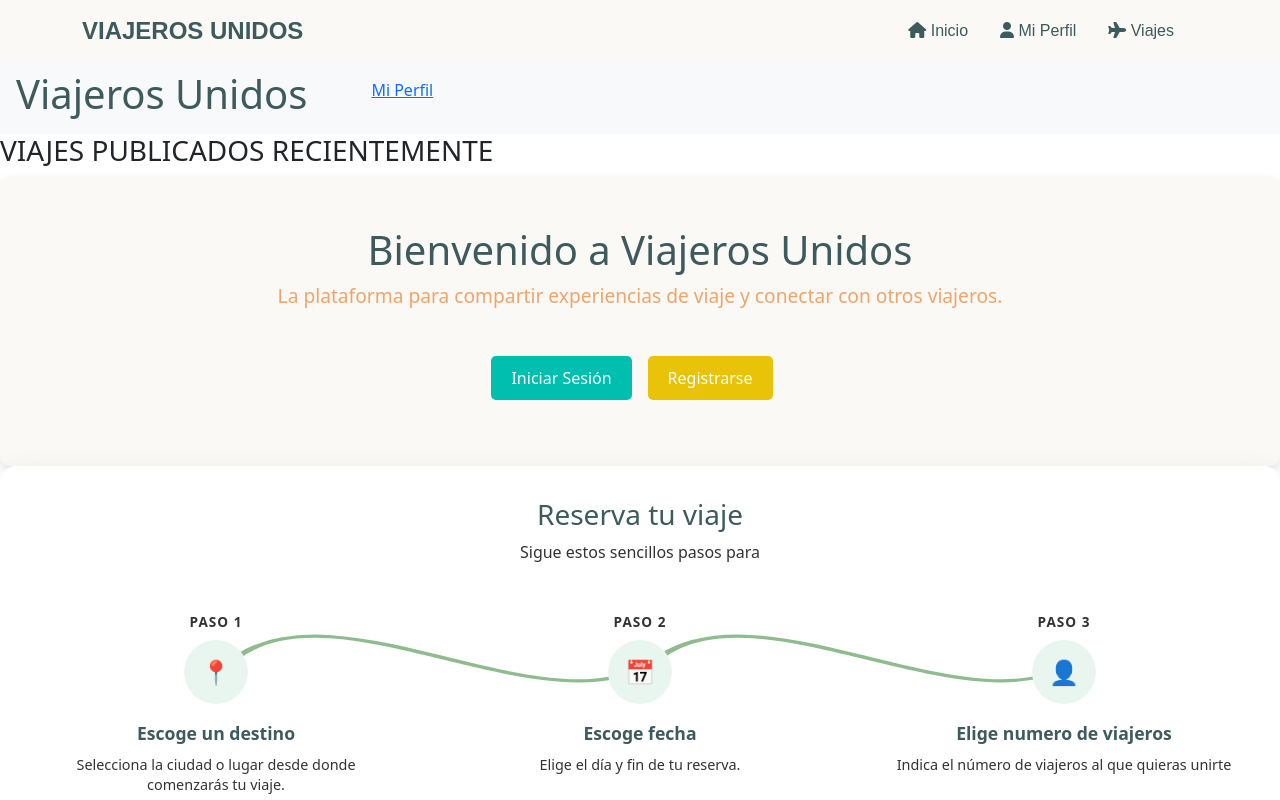
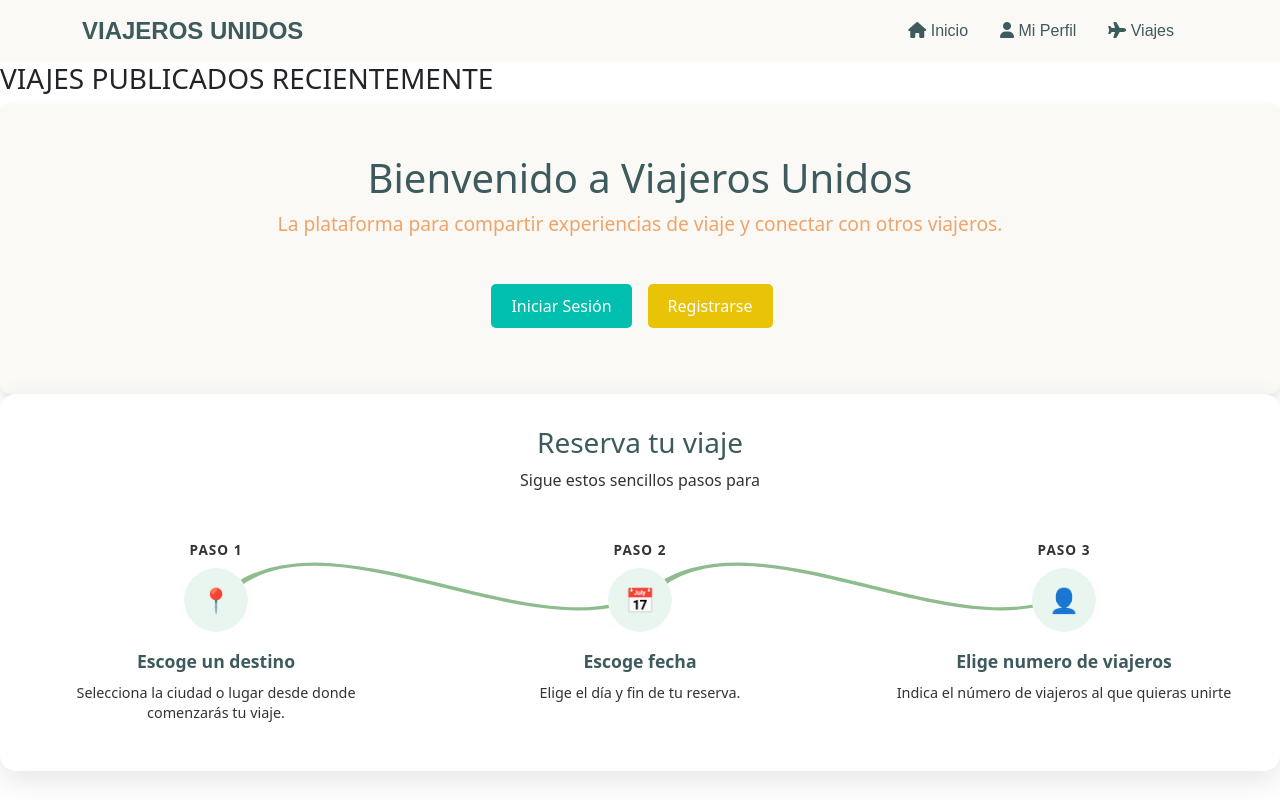
Before and after one commit to JavierSP1997/appFrontViajes, an Angular app: page / in a window 1280 px wide. Shown: the top 800 px of the page. Built offline with nearby package versions, Linux system fonts and the light colour scheme.

Commit message:
Añadido el selector del nav a la home e importado en el ts

```diff
--- a/src/app/pages/home/home.component.html
+++ b/src/app/pages/home/home.component.html
@@ -1,12 +1,3 @@
-<nav class="navbar navbar-expand-lg navbar-light bg-light d-flex">
-    <h1 class="mx-3">Viajeros Unidos</h1>
-    <ul class="d-flex">
-        <li class="list-unstyled mx-3">
-            <a routerLink="/perfil-usuario">Mi Perfil</a>
-        </li>
-    </ul>
-</nav>
-
 <app-last-trips></app-last-trips>
 
 <div class="hero container-fluid d-flex flex-column justify-content-center align-items-center">
--- a/src/app/pages/home/home.component.ts
+++ b/src/app/pages/home/home.component.ts
@@ -2,10 +2,11 @@ import { Component } from "@angular/core";
 import { RouterLink } from "@angular/router";
 import { GuideComponent } from "../../components/guide/guide.component";
 import { LastTripsComponent } from "../../components/last-trips/last-trips.component";
+import { HeaderComponent } from "../../components/header/header.component";
 
 @Component({
 	selector: "app-home",
-	imports: [RouterLink, GuideComponent, LastTripsComponent],
+	imports: [RouterLink, GuideComponent, LastTripsComponent, HeaderComponent],
 	templateUrl: "./home.component.html",
 	styleUrl: "./home.component.css",
 })
```
